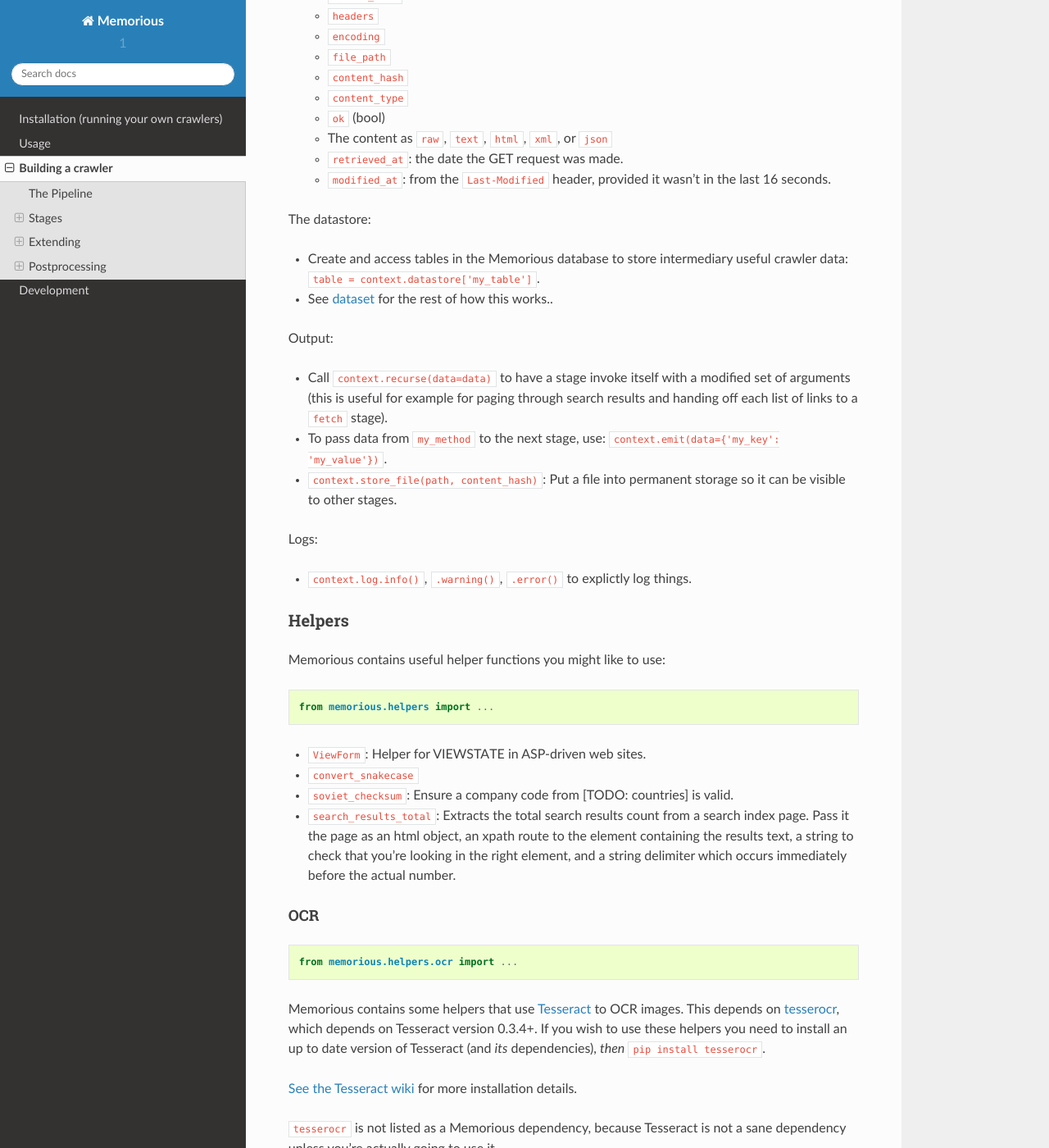
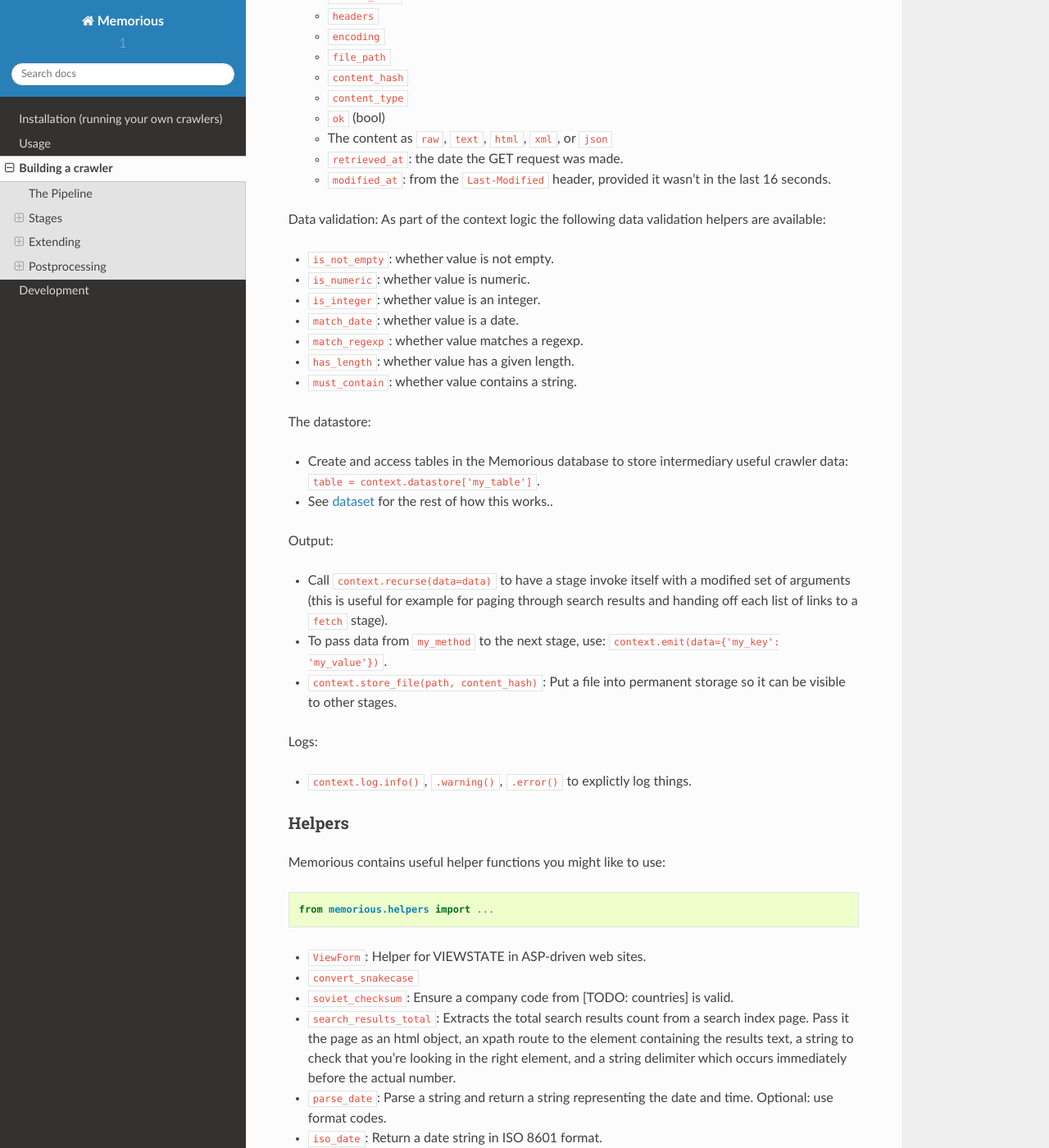
Before and after one commit to alephdata/memorious, a Sphinx documentation site: the page built from docs/buildingcrawler.md, in a window 1280 px wide and 1400 px high, scrolled down 9154 px. Shown: the whole window at 82% size. Built offline with Sphinx 7.4.7 and the Read the Docs theme 2.0.0, drawn with Linux system fonts in a browser that asks for light colours; some of the changed text lies outside the part shown.

Commit message:
buildincrawler.md update

````diff
--- a/docs/buildingcrawler.md
+++ b/docs/buildingcrawler.md
@@ -348,6 +348,16 @@ The HTTP session:
   * `retrieved_at`: the date the GET request was made.
   * `modified_at`: from the `Last-Modified` header, provided it wasn't in the last 16 seconds.
 
+Data validation:
+As part of the context logic the following data validation helpers are available:
+* `is_not_empty`: whether value is not empty.
+* `is_numeric`: whether value is numeric.
+* `is_integer`: whether value is an integer.
+* `match_date`: whether value is a date.
+* `match_regexp`: whether value matches a regexp.
+* `has_length`: whether value has a given length.
+* `must_contain`: whether value contains a string.
+
 The datastore:
 
 * Create and access tables in the Memorious database to store intermediary useful crawler data: `table = context.datastore['my_table']`.
@@ -375,6 +385,9 @@ from memorious.helpers import ...
 * `convert_snakecase`
 * `soviet_checksum`: Ensure a company code from [TODO: countries] is valid.
 * `search_results_total`: Extracts the total search results count from a search index page. Pass it the page as an html object, an xpath route to the element containing the results text, a string to check that you're looking in the right element, and a string delimiter which occurs immediately before the actual number.
+* `parse_date`: Parse a string and return a string representing the date and time. Optional: use format codes.
+* `iso_date`: Return a date string in ISO 8601 format.
+* `make_id`: Make a string key out of many criteria.
 
 #### OCR
 
@@ -383,6 +396,9 @@ from memorious.helpers.ocr import ...
 ```
 
 Memorious contains some helpers that use [Tesseract](https://github.com/tesseract-ocr) to OCR images. This depends on [tesserocr](https://github.com/sirfz/tesserocr), which depends on Tesseract version 0.3.4+. If you wish to use these helpers you need to install an up to date version of Tesseract (and *its* dependencies), *then* `pip install tesserocr`.
+
+* `read_word`: OCR a single word from an image.
+* `read_char`: OCR a single character from an image.
 
 [See the Tesseract wiki](https://github.com/tesseract-ocr/tesseract/wiki/Compiling) for more installation details.
 
````
Also changed, not shown: other parts of docs/buildingcrawler.md (+2 -2 lines).
